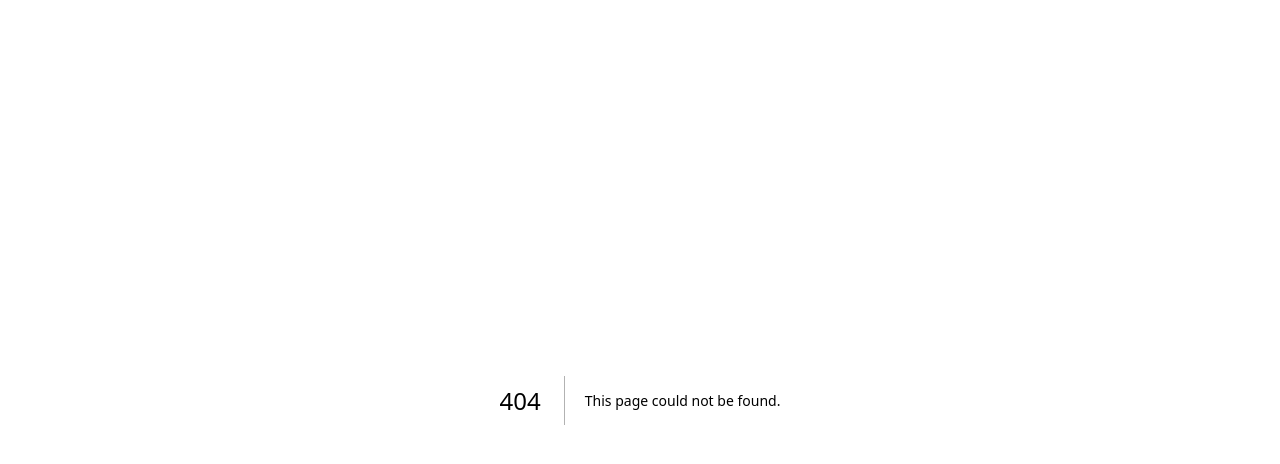
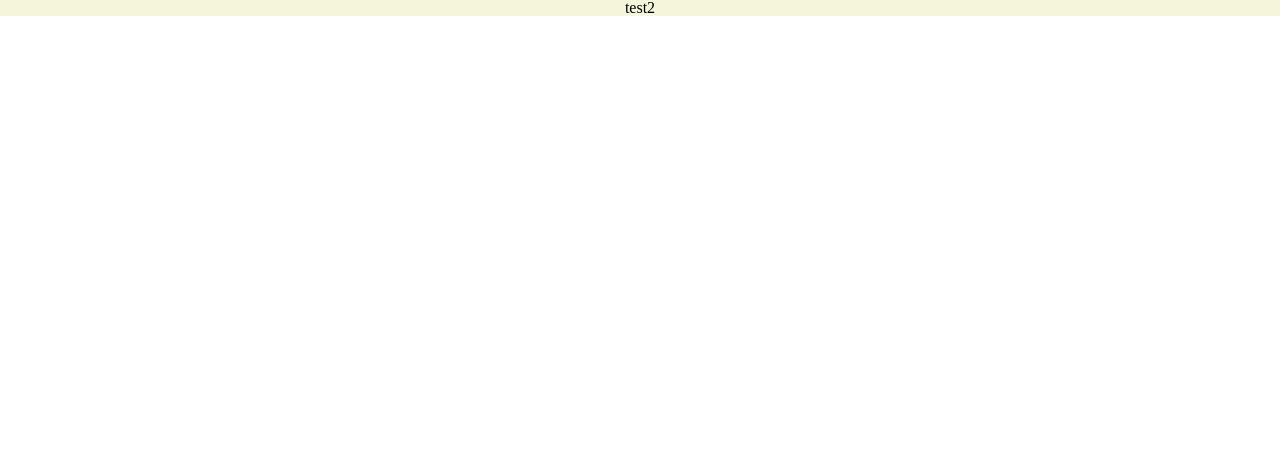
Before and after one commit to DNharry0/React-Utils, a Next.js app: page /testPage2 in a window 1280 px wide. Before the commit this address had no page. Shown: the top 464 px of the page. Built offline with nearby package versions, Linux system fonts and the light colour scheme.

Commit message:
common layout test

```diff
--- a/pages/index.tsx
+++ b/pages/index.tsx
@@ -10,9 +10,6 @@ export default function Home() {
   const [selected, setSelected] = useState<string | undefined>('text1');
   return (
     <>
-      <div>마스터로 커밋 </div>
-
-
       <SelectBox
             options={[
               { label: 'test1', value: 'text1' },
--- /dev/null
+++ b/pages/testPage2/index.tsx
@@ -0,0 +1,21 @@
+import React, { useEffect, useState } from 'react';
+import styled from '@emotion/styled';
+
+// test page
+const Index = () => {
+	return (
+	<>
+		<Wrapper>
+			test2
+		</Wrapper>
+	</>
+	);
+}
+export default Index;
+const Wrapper = styled.div`
+	width: 100%;
+	height: 100%;
+	display: flex;
+	justify-content: center;
+	align-items: center;
+`;
--- a/styles/Layout.tsx
+++ b/styles/Layout.tsx
@@ -16,5 +16,5 @@ export default Layout;
 const Wrapper = styled.div`
     position: relative;
     width: 100%;
-    height: 100%;
+    background-color: beige;
 `;
```
Also changed, not shown: pages/test/index.tsx (deleted, +0 -22 lines), pages/testPage1/index.tsx (added, +21 -0 lines).
